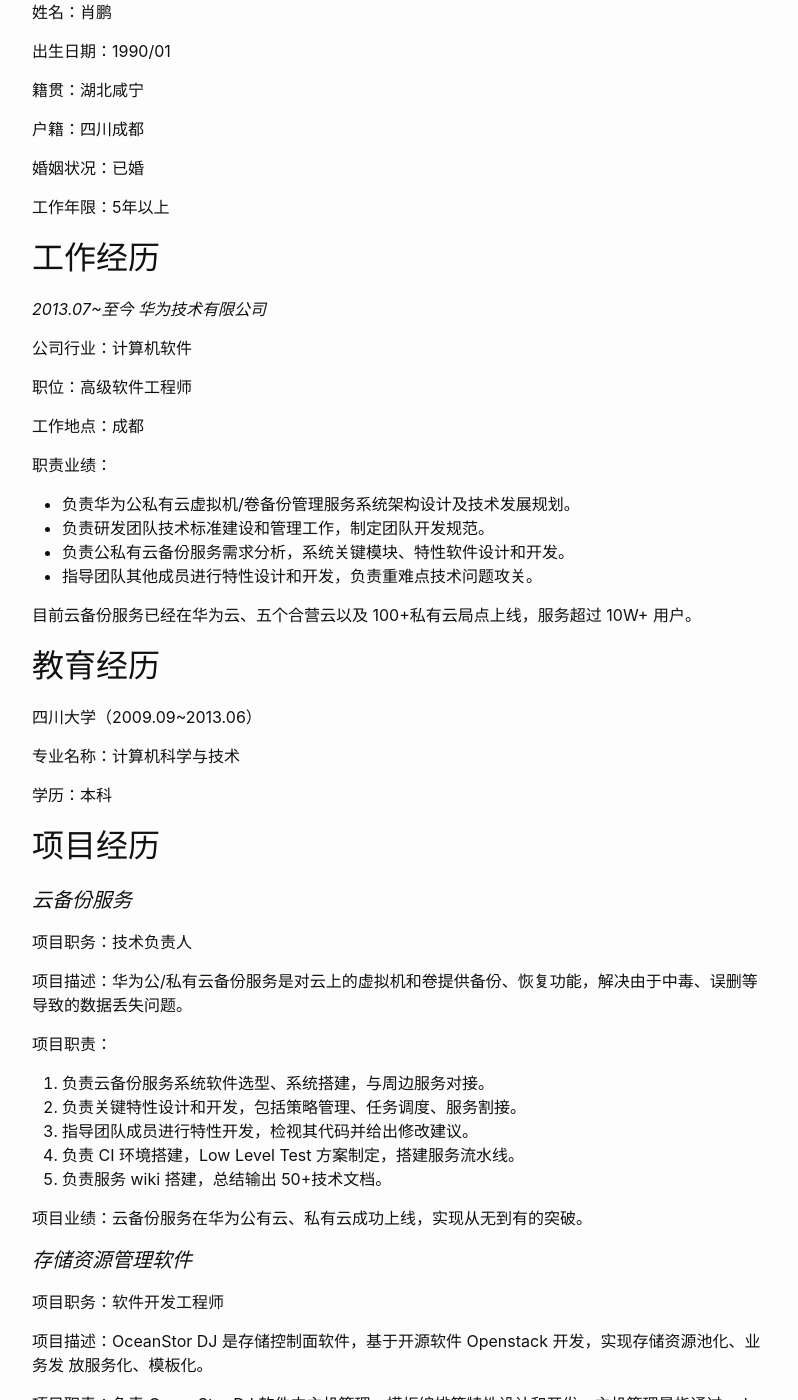
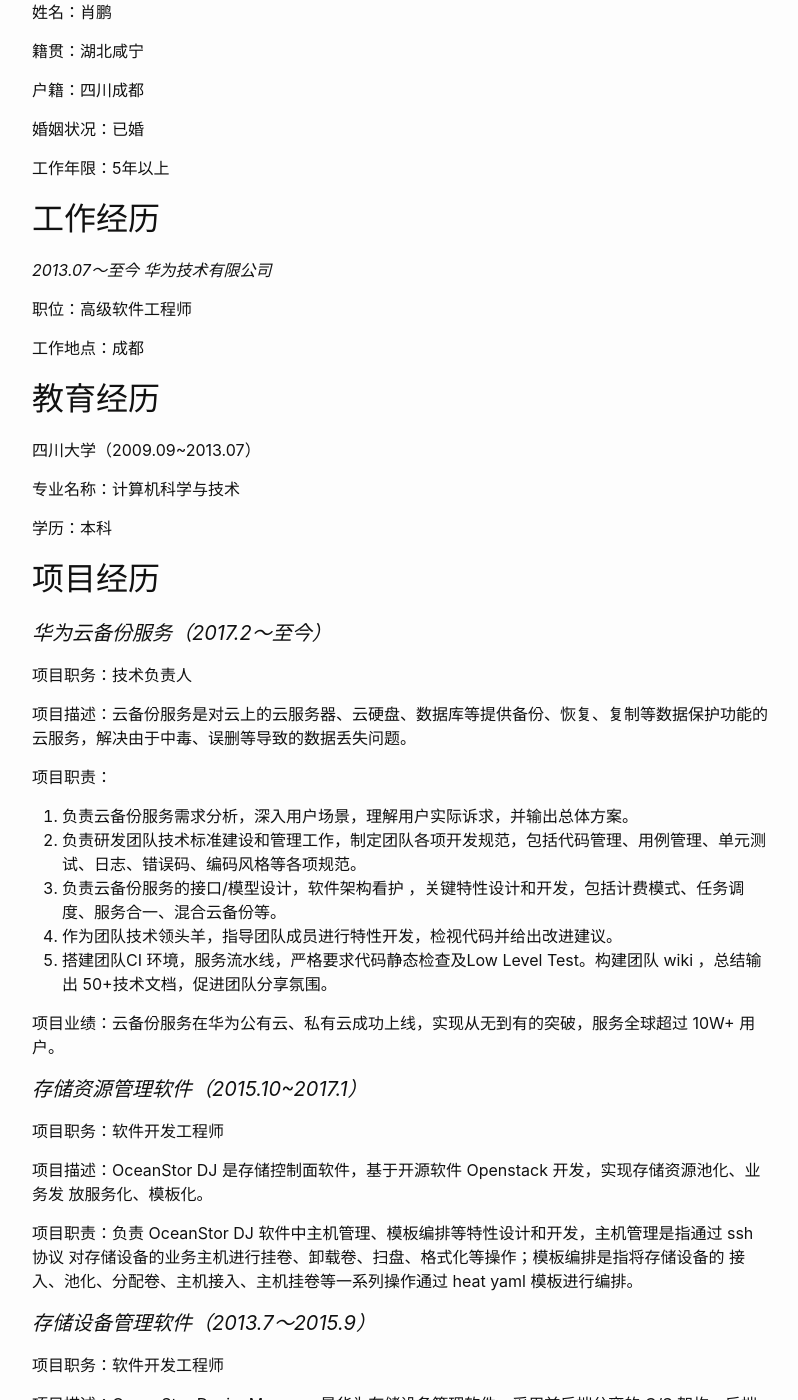
Before and after one commit to shoppon/shoppon.github.io, a Jekyll site: the page built from about.md, in a window 1280 px wide and 1400 px high, scrolled down 227 px. Shown: the whole window, without its empty margins (238-1036 px from the left). Built offline with Jekyll 4.4.1, drawn with Linux system fonts in a browser that asks for light colours; some of the changed text lies outside the part shown.

Commit message:
简历优化

````diff
--- a/about.md
+++ b/about.md
@@ -7,8 +7,6 @@
 ## 基本资料
 
 姓名：肖鹏
-
-出生日期：1990/01
 
 籍贯：湖北咸宁
 
@@ -20,27 +18,15 @@
 
 ## 工作经历
 
-*2013.07~至今  华为技术有限公司*
-
-公司行业：计算机软件
+*2013.07～至今  华为技术有限公司*
 
 职位：高级软件工程师
 
 工作地点：成都
 
-职责业绩：
-
-- 负责华为公私有云虚拟机/卷备份管理服务系统架构设计及技术发展规划。
-- 负责研发团队技术标准建设和管理工作，制定团队开发规范。
-- 负责公私有云备份服务需求分析，系统关键模块、特性软件设计和开发。
-- 指导团队其他成员进行特性设计和开发，负责重难点技术问题攻关。
-
-目前云备份服务已经在华为云、五个合营云以及 100+私有云局点上线，服务超过 10W+
-用户。
-
 ## 教育经历
 
-四川大学（2009.09~2013.06）
+四川大学（2009.09~2013.07）
 
 专业名称：计算机科学与技术
 
@@ -48,23 +34,24 @@
 
 ## 项目经历
 
-#### *云备份服务*
+#### *华为云备份服务（2017.2～至今）*
 
 项目职务：技术负责人
 
-项目描述：华为公/私有云备份服务是对云上的虚拟机和卷提供备份、恢复功能，解决由于中毒、误删等导致的数据丢失问题。
+项目描述：云备份服务是对云上的云服务器、云硬盘、数据库等提供备份、恢复、复制等数据保护功能的云服务，解决由于中毒、误删等导致的数据丢失问题。
 
 项目职责：
 
-1. 负责云备份服务系统软件选型、系统搭建，与周边服务对接。
-2. 负责关键特性设计和开发，包括策略管理、任务调度、服务割接。
-3. 指导团队成员进行特性开发，检视其代码并给出修改建议。
-4. 负责 CI 环境搭建，Low Level Test 方案制定，搭建服务流水线。
-5. 负责服务 wiki 搭建，总结输出 50+技术文档。
+1. 负责云备份服务需求分析，深入用户场景，理解用户实际诉求，并输出总体方案。
+2. 负责研发团队技术标准建设和管理工作，制定团队各项开发规范，包括代码管理、用例管理、单元测试、日志、错误码、编码风格等各项规范。
+3. 负责云备份服务的接口/模型设计，软件架构看护 ，关键特性设计和开发，包括计费模式、任务调度、服务合一、混合云备份等。
+4. 作为团队技术领头羊，指导团队成员进行特性开发，检视代码并给出改进建议。
+5. 搭建团队CI 环境，服务流水线，严格要求代码静态检查及Low Level Test。构建团队 wiki ，总结输出 50+技术文档，促进团队分享氛围。
 
-项目业绩：云备份服务在华为公有云、私有云成功上线，实现从无到有的突破。
+项目业绩：云备份服务在华为公有云、私有云成功上线，实现从无到有的突破，服务全球超过 10W+
+用户。
 
-#### *存储资源管理软件*
+#### *存储资源管理软件（2015.10~2017.1）*
 
 项目职务：软件开发工程师
 
@@ -75,9 +62,7 @@
 对存储设备的业务主机进行挂卷、卸载卷、扫盘、格式化等操作；模板编排是指将存储设备的
 接入、池化、分配卷、主机接入、主机挂卷等一系列操作通过 heat yaml 模板进行编排。
 
-项目业绩：OceanStor DJ为全球超过100+数据中心提供存储资源管理功能。
-
-#### *存储设备管理软件*
+#### *存储设备管理软件（2013.7～2015.9）*
 
 项目职务：软件开发工程师
 
@@ -87,15 +72,13 @@
 项目职责：负责 OceanStor DeviceManager 软件核心模块设备图、监控、设置等模块开发。设备图是指图
 形化、交互式地对存储设备进行管理，提供查看状态、上下电、硬盘管理、端口管理等功能。
 
-项目业绩：提供华为所有存储设备管理功能，服务全球超过 50+国家用户。
-
 ## 自我评价
 
-1. 技术扎实，精通```Python```、```Linux shell```编程，对云计算开源软件```openstack```有较深理解。
-2. 热爱编码，工程师情结严重，有代码洁癖，No warings no errors，对每个命名一丝不苟，乐于重构代码。
-3. 善于学习，对于新鲜事务（容器、```jenkins```、```llt```）上手快，能够给团队引入各种先进开发模式。
-4. 思维敏捷，善于寻找解决问题的办法，解决工作中遇到的各种疑难问题。
-5. 效率至上，精通```git```、```sublilme```、```postman```、```typora```、```pycharm```、```ansible```、```onenote```、```altrun```等各种工具的使用。
+1. 思维敏捷，善于寻找解决问题的办法，解决工作中遇到的各种疑难问题。
+2. 效率至上，利用```git```、```sublilme```、```postman```、```jenkins```、```typora```、```pycharm```、```ansible```、```onenote```等各种工具提高工作效率。
+3. 技术扎实，精通```Python```、```Linux shell```编程，对云计算开源软件```openstack```有较深理解。
+4. 热爱编码，工程师情结严重，有代码洁癖，No warings no errors，对每个命名一丝不苟，乐于重构代码。
+5. 善于学习，对于新鲜事务（容器、```jenkins```、```llt```）上手快，能够给团队引入各种先进开发模式。
 
 ## 附加信息
 
````
